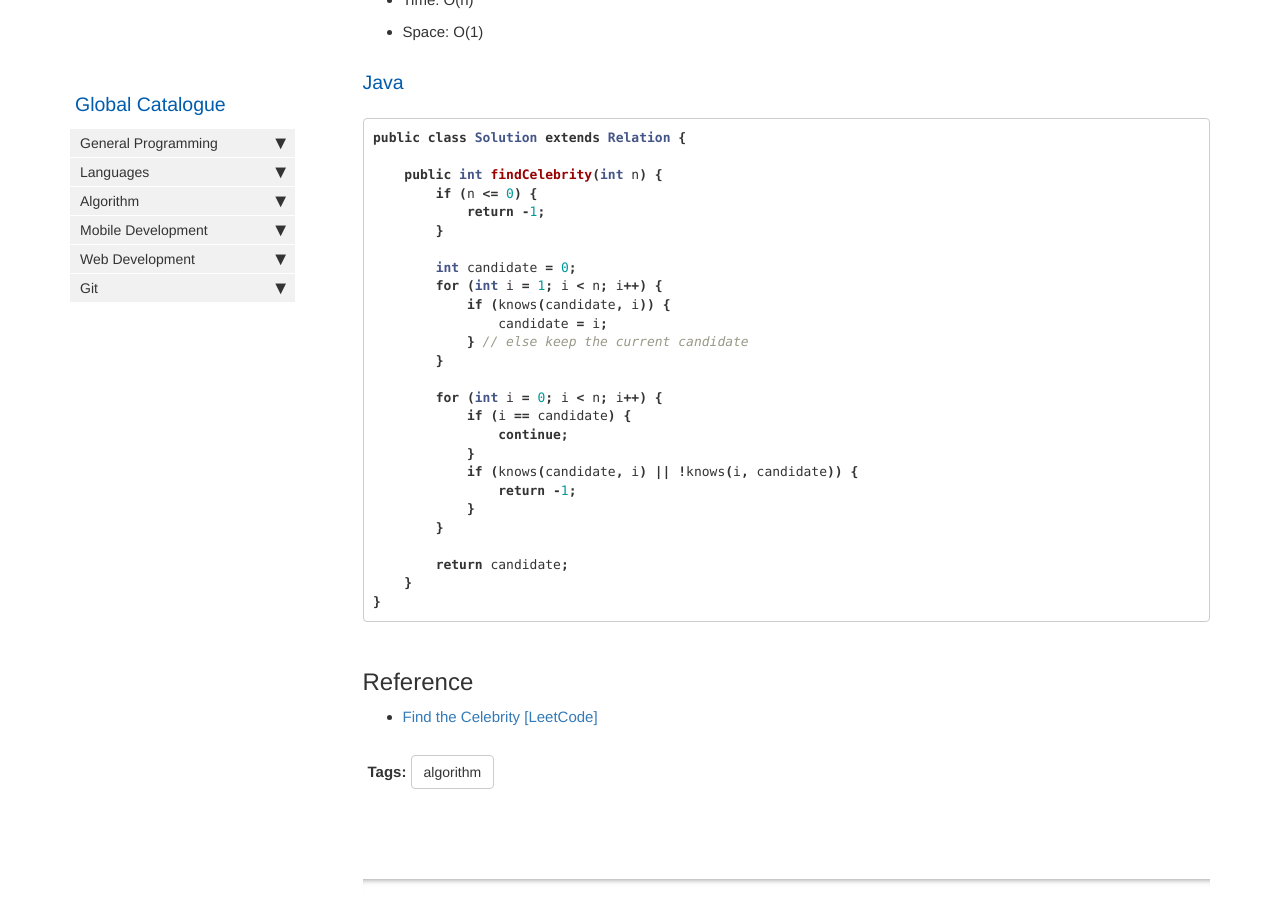
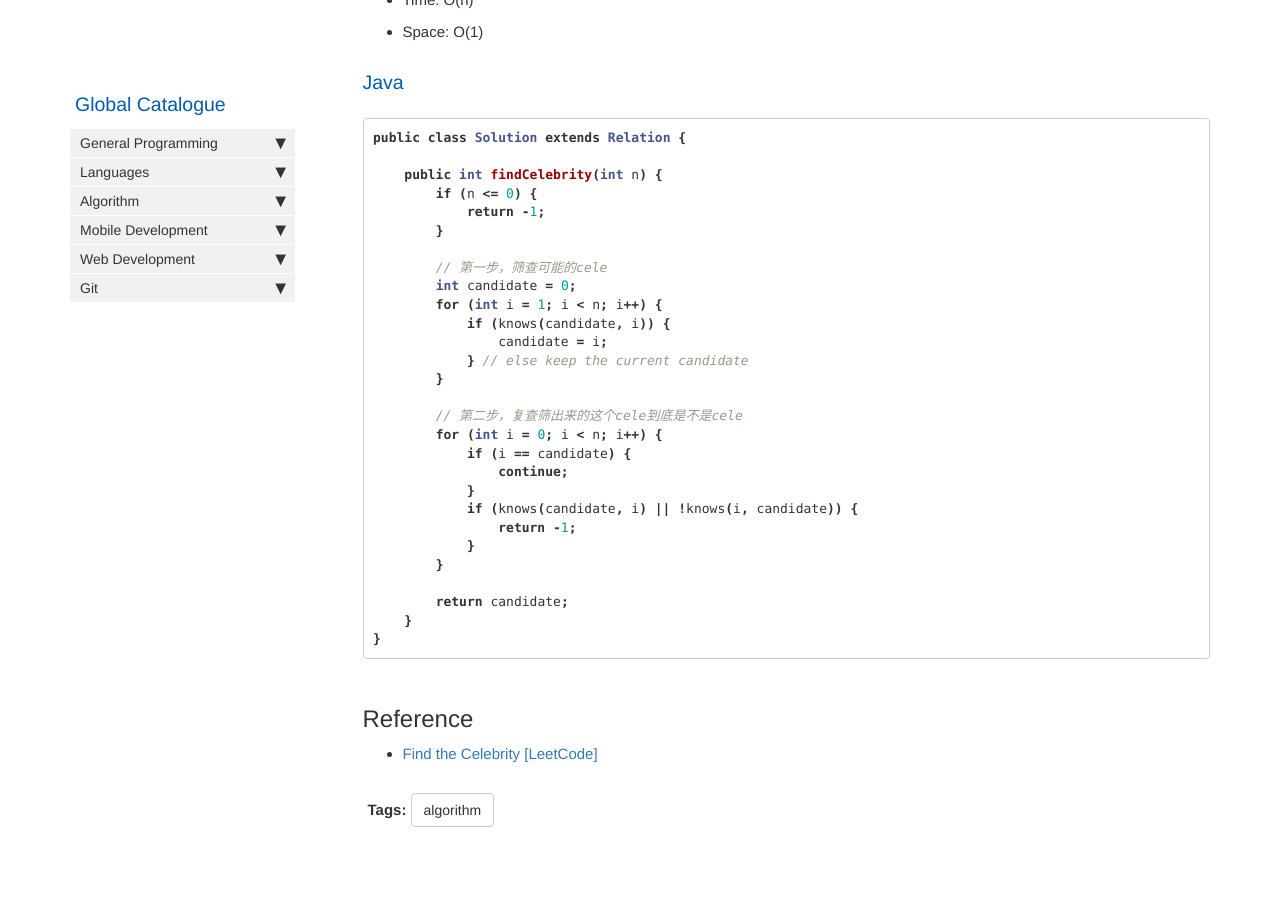
Before and after one commit to HungryOrc/hungryorc.github.io, a Jekyll site: the page built from pages/algorithm/algorithm_find_celebrity_if_any.md, in a window 1280 px wide and 900 px high, scrolled down 1160 px. Built offline with Jekyll 4.4.1, drawn with Linux system fonts in a browser that asks for light colours; nearby versions of some CDN libraries; comment, search, counter and statistics services are not loaded.

Commit message:
Update algorithm_find_celebrity_if_any.md

```diff
--- a/pages/algorithm/algorithm_find_celebrity_if_any.md
+++ b/pages/algorithm/algorithm_find_celebrity_if_any.md
@@ -53,6 +53,7 @@ public class Solution extends Relation {
             return -1;
         }
 
+        // 第一步，筛查可能的cele
         int candidate = 0;
         for (int i = 1; i < n; i++) {
             if (knows(candidate, i)) {
@@ -60,6 +61,7 @@ public class Solution extends Relation {
             } // else keep the current candidate
         }
 
+        // 第二步，复查筛出来的这个cele到底是不是cele
         for (int i = 0; i < n; i++) {
             if (i == candidate) {
                 continue;
```
